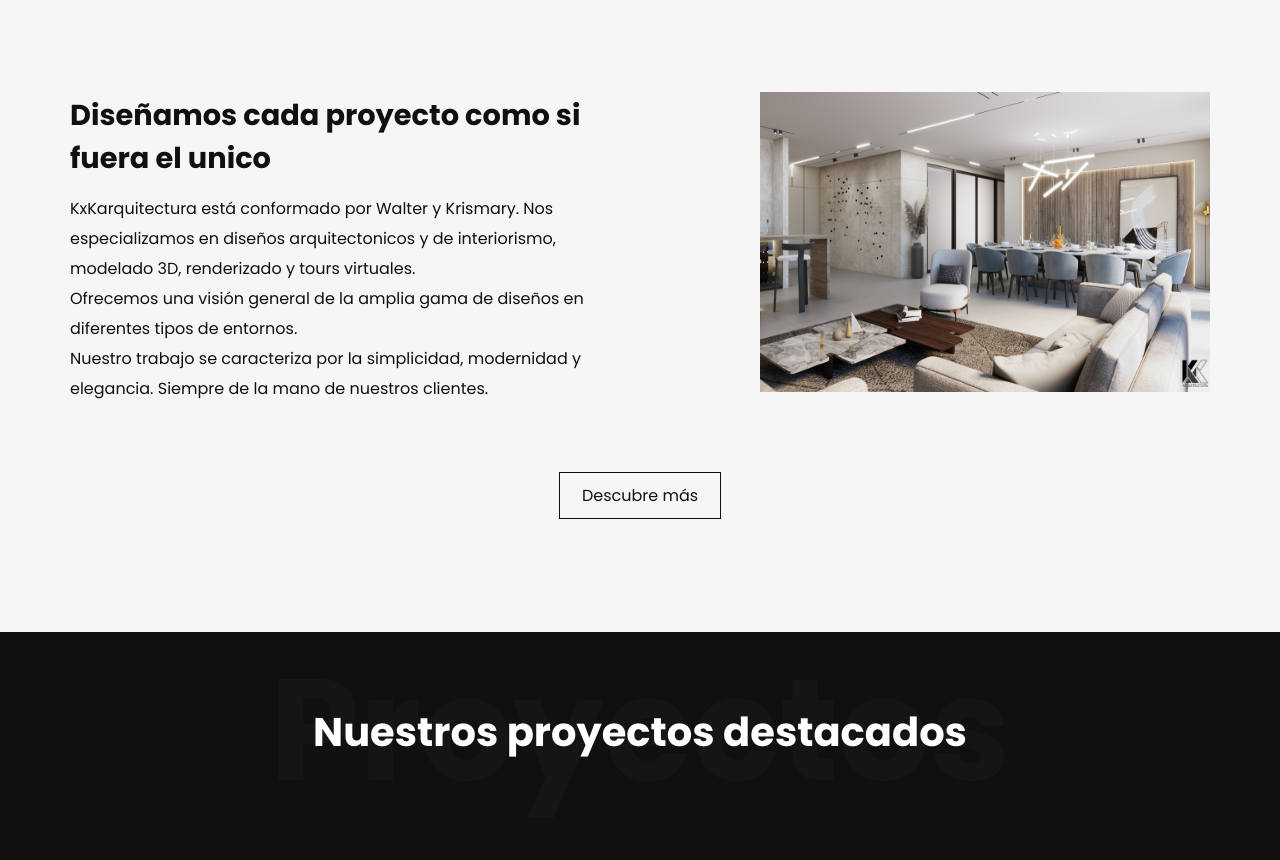
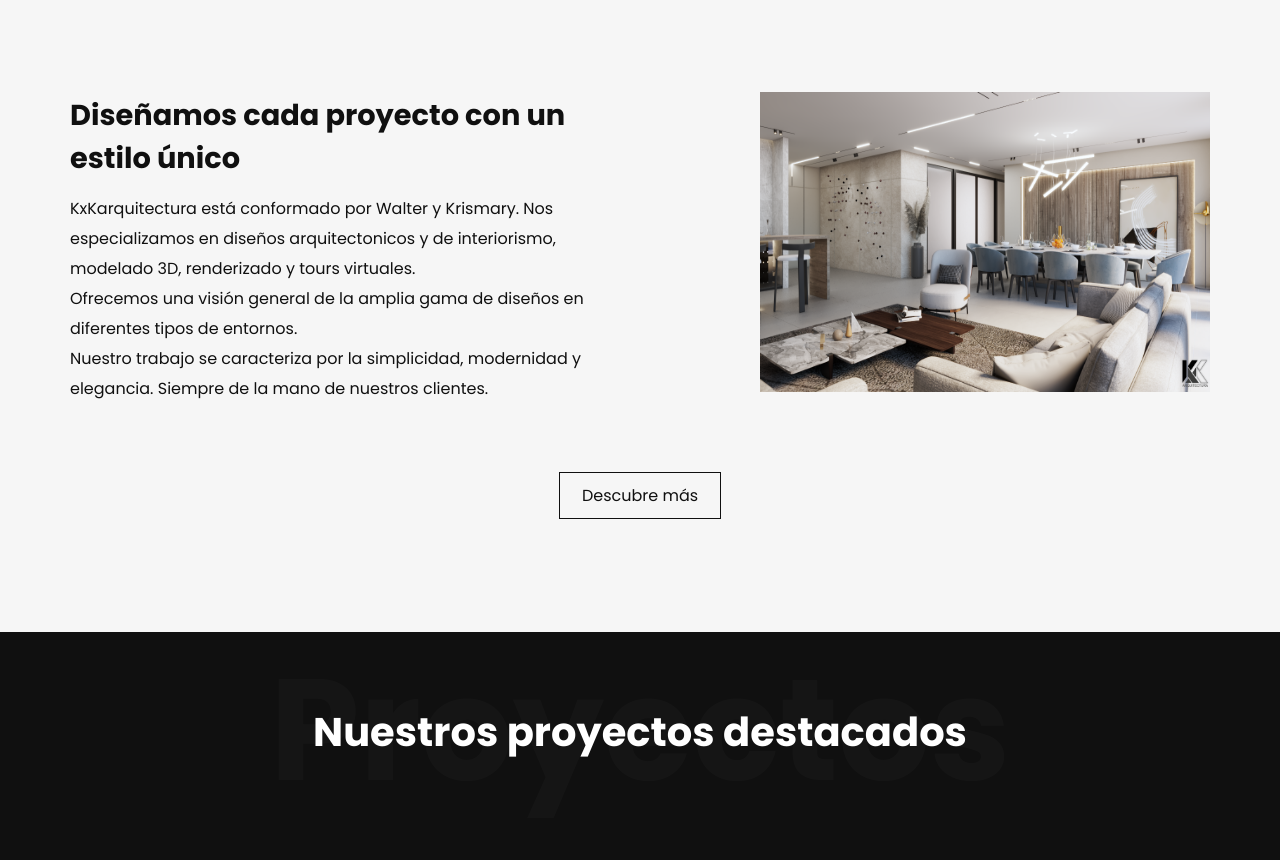
Before and after one commit to DaniCancino/Kxk-Portfolio, a React (Create React App) app: page / in a window 1280 px wide. Shown: the part 968-1828 px from the top of the page. Built offline with nearby package versions, Linux system fonts and the light colour scheme.

Commit message:
overflow off

```diff
--- a/src/App.css
+++ b/src/App.css
@@ -4,4 +4,6 @@
   box-sizing: border-box;
   color: #000;
   font-family: 'Poppins', sans-serif;
+  width: 100vw;
+  overflow-x: hidden;
 }
--- a/src/components/About/About.js
+++ b/src/components/About/About.js
@@ -89,7 +89,7 @@ const About = () => {
               <motion.h3
                 className='about-subtitle'
               >
-                  Diseñamos cada proyecto como si fuera el unico
+                  Diseñamos cada proyecto con un estilo único
               </motion.h3>
 
               <motion.p
--- a/src/components/Cover/Style.css
+++ b/src/components/Cover/Style.css
@@ -19,7 +19,7 @@
 .Cover .video-cover {
   position: absolute;
   height: 100vh;
-  width: 100%;
+  width: 100vw;
   -o-object-fit: cover;
      object-fit: cover;
   -webkit-box-shadow: inset 0 0 0 1000px rgba(0, 0, 0, 0.6);
--- a/src/components/Cover/Style.scss
+++ b/src/components/Cover/Style.scss
@@ -10,7 +10,7 @@
     .video-cover{
         position: absolute;
         height: 100vh;
-        width: 100%;
+        width: 100vw;
         object-fit: cover;
         box-shadow: inset 0 0 0 1000px rgba(0, 0, 0, 0.6);
         z-index: -1;
--- a/src/components/Header/Style.css
+++ b/src/components/Header/Style.css
@@ -63,7 +63,7 @@
   color: #3DD0CE;
 }
 
-@media (max-width: 1194px) {
+@media (max-width: 1024px) {
   .Header {
     -webkit-box-pack: justify;
         -ms-flex-pack: justify;
--- a/src/components/Header/Style.scss
+++ b/src/components/Header/Style.scss
@@ -51,7 +51,7 @@
 
 
 
-@media (max-width: 1194px){
+@media (max-width: 1024px){
     .Header{
         justify-content: space-between;
         width: 100vw;
--- a/src/components/Projects/Style.css
+++ b/src/components/Projects/Style.css
@@ -169,7 +169,7 @@
   width: 70%;
 }
 
-@media (max-width: 1194px) {
+@media (max-width: 1024px) {
   .Projects {
     height: auto;
   }
--- a/src/components/Projects/Style.scss
+++ b/src/components/Projects/Style.scss
@@ -99,7 +99,7 @@
 
 
 
-@media (max-width: 1194px){
+@media (max-width: 1024px){
     .Projects{
         height: auto;
         .project-container{
--- a/src/index.css
+++ b/src/index.css
@@ -5,6 +5,7 @@ body {
     sans-serif;
   -webkit-font-smoothing: antialiased;
   -moz-osx-font-smoothing: grayscale;
+  overflow-x: hidden;
 }
 
 code {
```
Also changed, not shown: 1 other file (tests, documents, lock files or other folders).
